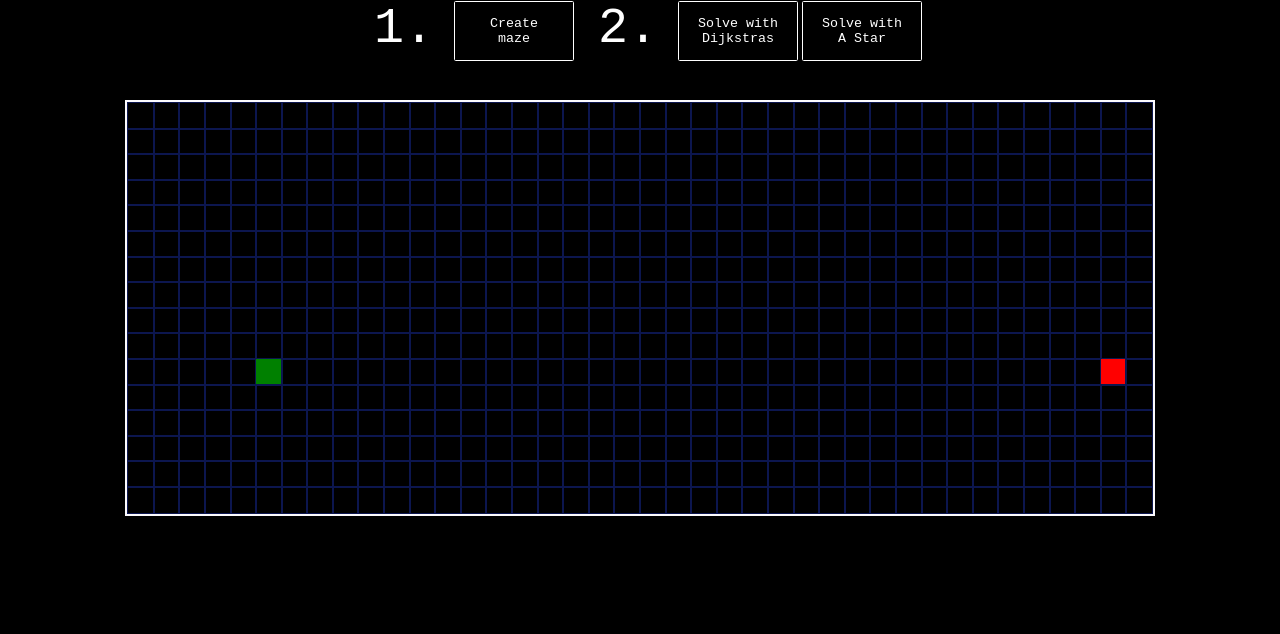
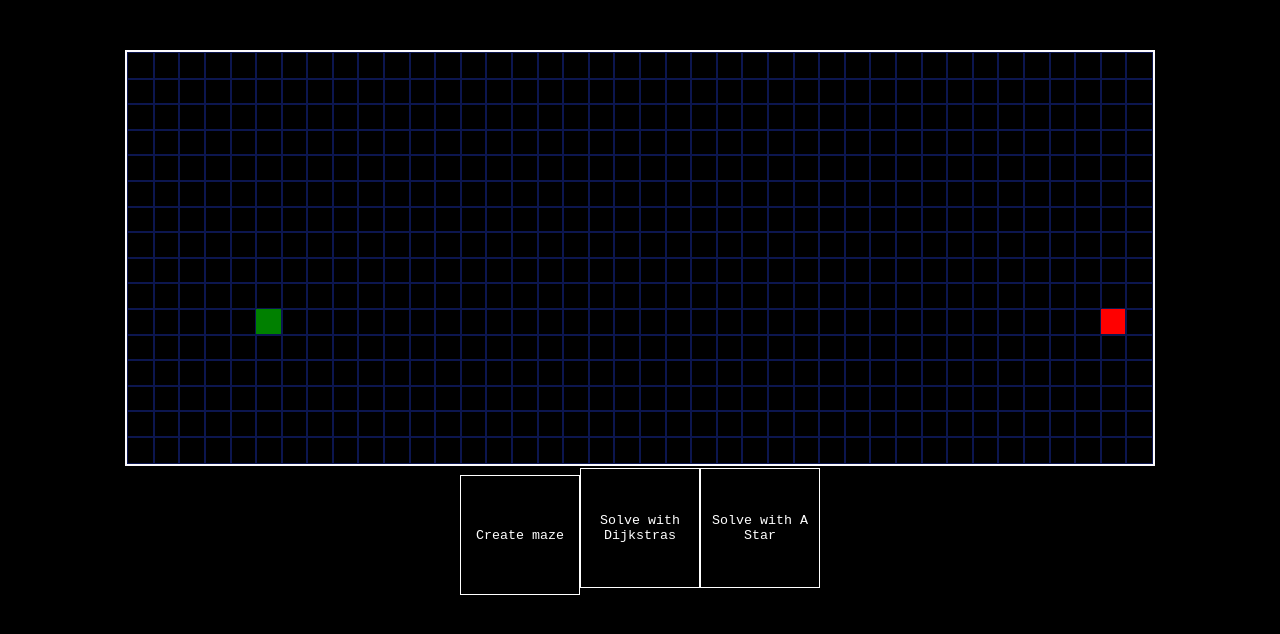
Before and after one commit to robLaing2/Pathfinding-Visualizer, a React (Create React App) app: page / in a window 1280 px wide. Shown: the top 634 px of the page. Built offline with nearby package versions, Linux system fonts and the light colour scheme.

Commit message:
deployment changes

```diff
--- a/src/Pathfinder/PathfindingVisualiser.css
+++ b/src/Pathfinder/PathfindingVisualiser.css
@@ -4,28 +4,32 @@
 
 .selectionGrid {
     width: 80%;
-    margin-bottom: 10px;
-    height:100px;
     text-align:center;
     margin: 0 auto;
+    height:200px;
 }
 
-.selectionNum {
-    width: 100px;
-    font-size: 50px;
-    display: inline-block;
-    color:#ffffff
+.v1 {
+    border-left: 6px solid green;
+    height:120px;
 }
 
-.selectionBtn {
+#vline {
     display: inline-block;
+    border-left: 6px solid green;
+    height:100%;
+}
 
+.sel {
+    display: inline-block;
+    height: 120px;
+}
 
-}
 
 .container {
     border:3px solid #fcfbfe;
     display: inline-block;
+    margin-top: 50px;
 }
 
 .gridRow {
@@ -34,14 +38,9 @@
 
 .algorithmBtn {
     width:120px;
-    height:60px;
+    height:120px;
     background-color:#000000;
-    padding:0.35em 1.2em;
-    border:0.1em solid #FFFFFF;
-    margin:0 0.3em 0.3em 0;
-    border-radius:0.12em;
-    box-sizing: border-box;
-    text-decoration:none;
+    border:1px solid #FFFFFF;
     font-family:'Courier New';
     font-weight:300;
     color:#FFFFFF;
@@ -49,11 +48,8 @@
     transition: all 0.2s;
 }
 
+
 .algorithmBtn:hover{
     color:#000000;
     background-color:#FFFFFF;
 }
-
-.algorithmBtn {
-
-}
--- a/src/Pathfinder/PathfindingVisualiser.jsx
+++ b/src/Pathfinder/PathfindingVisualiser.jsx
@@ -126,29 +126,7 @@ export default class PathfindingVisualizer extends Component {
 
     return (
       <>
-        <div class="selectionGrid">
-          <div class="selectionNum">
-            1.
-          </div>
-          <div class="selectionBtn">
-            <button class="algorithmBtn" onClick={() => this.visualiseMazeCreation()}>
-              Create maze
-            </button>
-          </div>
-          <div class="selectionNum">
-            2.
-          </div>
-          <div class="selectionBtn">
-            <button class="algorithmBtn" onClick={() => this.visualizeDijkstra()}>
-              Solve with Dijkstras
-            </button>
-            <button class="algorithmBtn" onClick={() => this.visualizeAStar()}>
-              Solve with A Star
-            </button>
-          </div>
 
-
-        </div>
         <div class="container">
         <div class="grid">
           {grid.map((row, rowIdx) => {
@@ -178,6 +156,25 @@ export default class PathfindingVisualizer extends Component {
             );
           })}
         </div>
+        </div>
+        <div class="selectionGrid">
+          <div class="sel">
+            <button class="algorithmBtn" onClick={() => this.visualiseMazeCreation()}>
+              Create maze
+            </button>
+          </div>
+
+
+          <div class="sel">
+          <button class="algorithmBtn" onClick={() => this.visualizeDijkstra()}>
+            Solve with Dijkstras
+          </button>
+          </div>
+          <div class="sel">
+            <button class="algorithmBtn" onClick={() => this.visualizeAStar()}>
+              Solve with A Star
+            </button>
+          </div>
         </div>
       </>
     );
```
